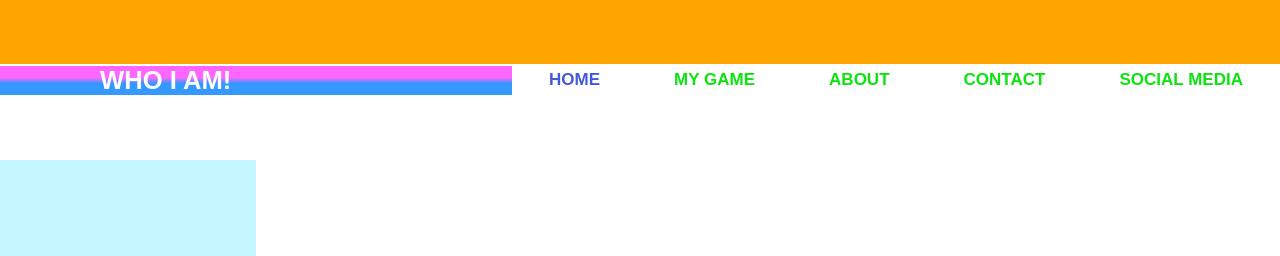
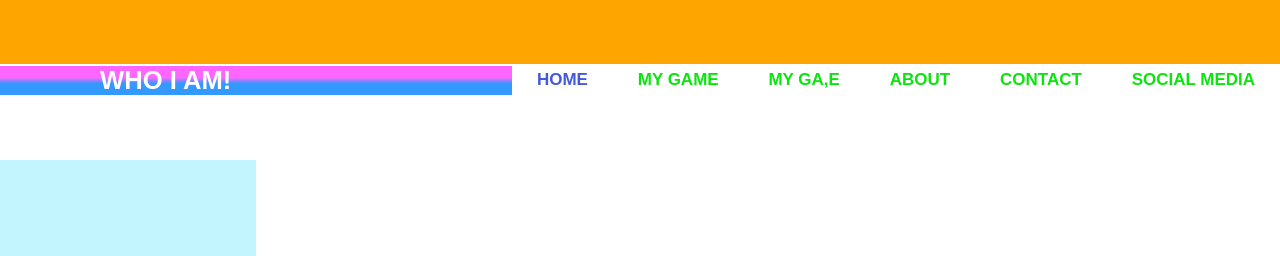
Before and after one commit to formygame/ravtech, a plain HTML site: page index.html in a window 1280 px wide. Shown: the top 256 px of the page. Drawn offline with Linux system fonts and the light colour scheme; a script that the page names is missing.

Commit message:
Update index.html

```diff
--- a/index.html
+++ b/index.html
@@ -15,9 +15,11 @@
 		<nav>
 		     <a href="#">Home</a>
 			 <a href="https://rb.gy/fvydit" target="_blank">My Game</a>
+			 <a href="https://sites.google.com/view/mediaforme/home">My Ga,e </a>
 			 <a href="https://sites.google.com/view/aboutmrravjot/home">About</a>
 			 <a href="https://hungry-bhabha-cf095b.netlify.app/">Contact</a>
 			  <a href="https://sites.google.com/view/mediaforme/home">Social media</a>
+
 		</nav>
 	 </section>
 
```
